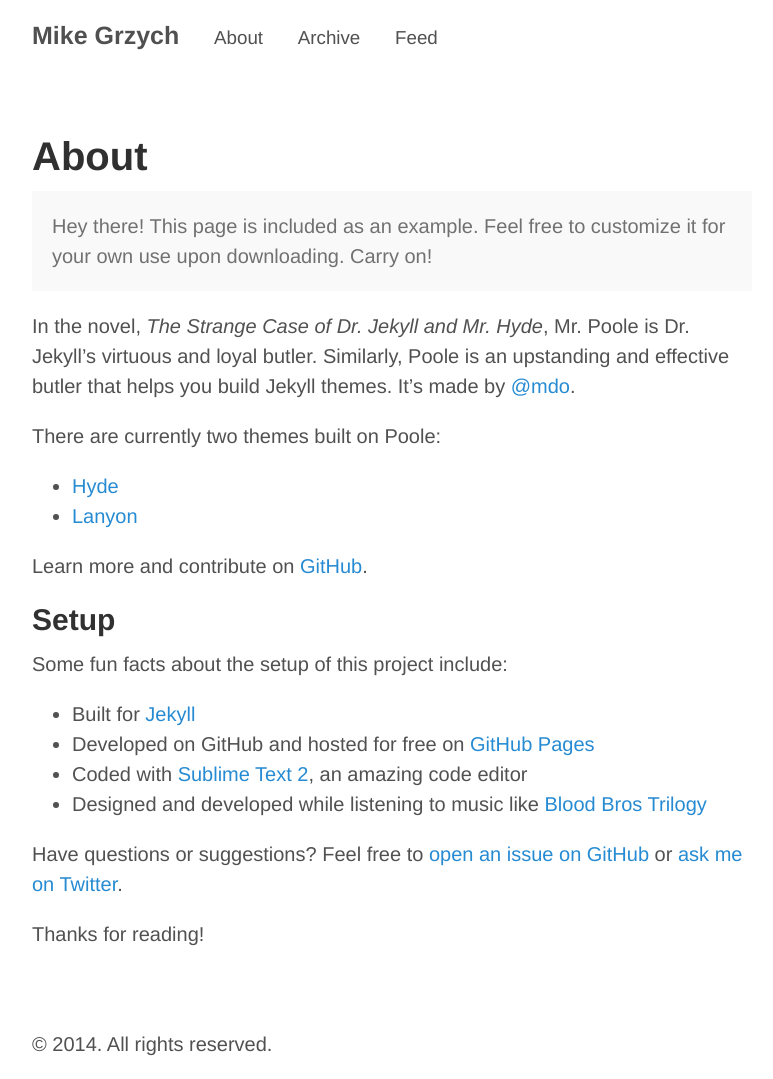
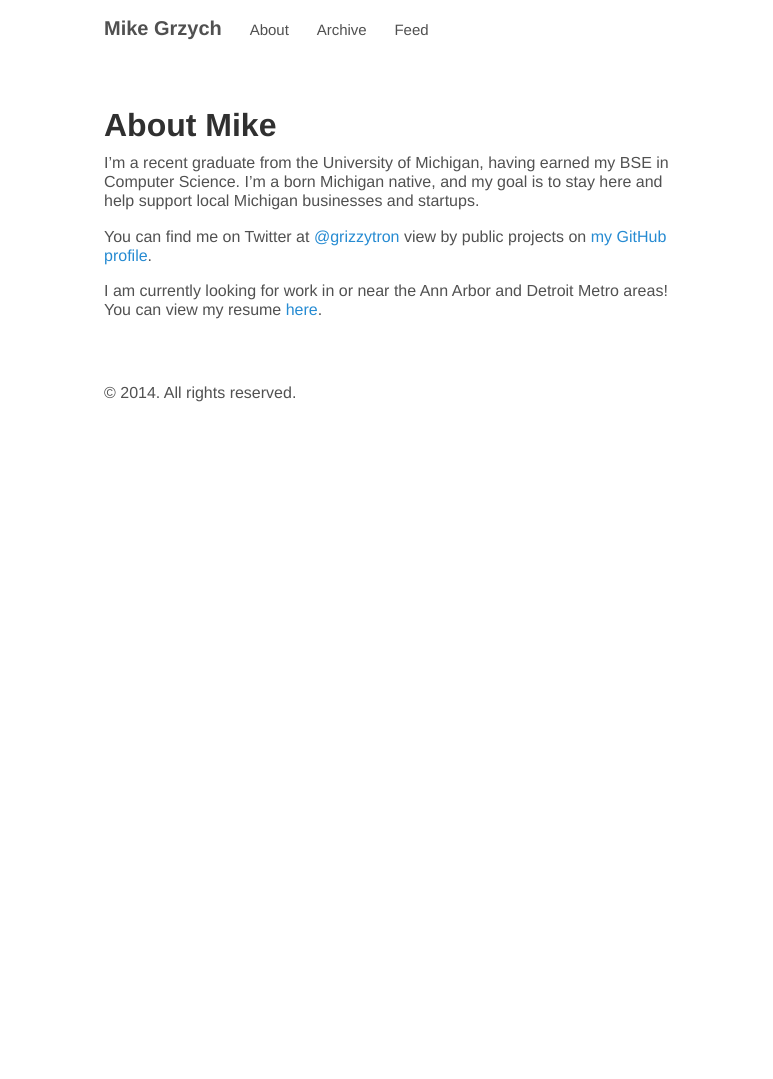
Before and after one commit to mikegrzych/mikegrzych.github.io, a Jekyll site: the page built from about.md, in a window 1280 px wide. Shown: the whole page, without its empty margins (248-1021 px from the left). Built offline with Jekyll 4.4.1, drawn with Linux system fonts in a browser that asks for light colours; Markdown is read by kramdown in place of the engine named in the settings; after the commit the page ends 900 px from its top, so only the background shows below that.

Commit message:
Updated 'About', added resume and 588 (physauth) paper

```diff
--- a/about.md
+++ b/about.md
@@ -1,30 +1,10 @@
 ---
 layout: page
-title: About
+title: About Mike
 ---
 
-<p class="message">
-  Hey there! This page is included as an example. Feel free to customize it for your own use upon downloading. Carry on!
-</p>
+I'm a recent graduate from the University of Michigan, having earned my BSE in Computer Science. I'm a born Michigan native, and my goal is to stay here and help support local Michigan businesses and startups.
 
-In the novel, *The Strange Case of Dr. Jekyll and Mr. Hyde*, Mr. Poole is Dr. Jekyll's virtuous and loyal butler. Similarly, Poole is an upstanding and effective butler that helps you build Jekyll themes. It's made by [@mdo](https://twitter.com/mdo).
+You can find me on Twitter at [@grizzytron](https://twitter.com/grizzytron) view by public projects on [my GitHub profile](https://github.com/mikegrzych).
 
-There are currently two themes built on Poole:
-
-* [Hyde](http://hyde.getpoole.com)
-* [Lanyon](http://lanyon.getpoole.com)
-
-Learn more and contribute on [GitHub](https://github.com/poole).
-
-## Setup
-
-Some fun facts about the setup of this project include:
-
-* Built for [Jekyll](http://jekyllrb.com)
-* Developed on GitHub and hosted for free on [GitHub Pages](https://pages.github.com)
-* Coded with [Sublime Text 2](http://sublimetext.com), an amazing code editor
-* Designed and developed while listening to music like [Blood Bros Trilogy](https://soundcloud.com/maddecent/sets/blood-bros-series)
-
-Have questions or suggestions? Feel free to [open an issue on GitHub](https://github.com/poole/issues/new) or [ask me on Twitter](https://twitter.com/mdo).
-
-Thanks for reading!
+I am currently looking for work in or near the Ann Arbor and Detroit Metro areas! You can view my resume [here](/files/Resume.pdf).
--- a/public/css/poole.css
+++ b/public/css/poole.css
@@ -49,12 +49,12 @@ body {
 
 html {
   font-family: "Helvetica Neue", Helvetica, Arial, sans-serif;
-  font-size: 16px;
-  line-height: 1.5;
+  font-size: 12px;
+  line-height: 1.2;
 }
 @media (min-width: 38em) {
   html {
-    font-size: 20px;
+    font-size: 16px;
   }
 }
 
```
Also changed, not shown: 2 other files.
